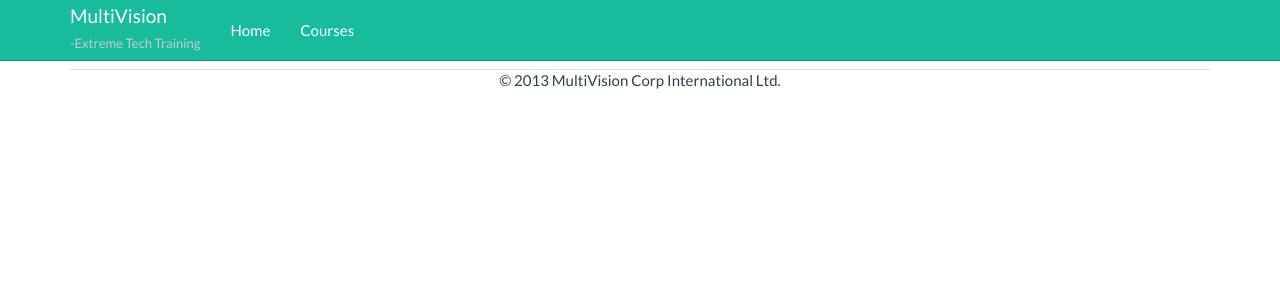
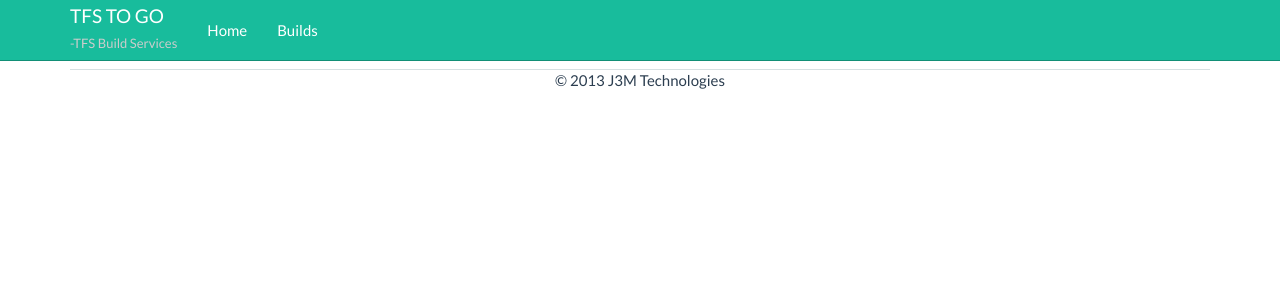
Before and after one commit to chyno/builds, a Node server app: template server/views/index.jade in a window 1280 px wide. Shown: the top 300 px of the page. Run offline with Node 20, Linux system fonts and the light colour scheme; the template is opened without the code that fills it, so the values that code supplies are empty; style sheets or scripts are compiled from the project's sources; some libraries are stand-ins or nearby versions.

Commit message:
create list of builds

```diff
--- a/public/app/app.js
+++ b/public/app/app.js
@@ -18,7 +18,7 @@ angular.module('app').config(function($routeProvider, $locationProvider) {
     //.when('/', { templateUrl: '/partials/main/main', controller: 'mvMainCtrl' })
     $routeProvider
 
-        .when('/', { templateUrl: '/partials/tfstogo/main', controller: 'mvMainCtrl' })
+        .when('/', { templateUrl: '/partials/tfstogo/buildsMain', controller: 'mvBuildsMainCtrl' })
         .when('/admin/users', {
             templateUrl: '/partials/admin/user-list',
             controller: 'mvUserListCtrl',
--- a/public/app/courses/mvCachedCourses.js
+++ b/public/app/courses/mvCachedCourses.js
@@ -3,11 +3,11 @@ angular.module('app').factory('mvCachedCourses', function(mvCourse) {
 
     return {
         query: function() {
-      if(!courseList) {
+            if (!courseList) {
                 courseList = mvCourse.query();
             }
 
             return courseList;
         }
-  }
+    };
 })
--- a/public/app/tfstogo/mvBuild.js
+++ b/public/app/tfstogo/mvBuild.js
@@ -1,21 +1,13 @@
 angular.module('app').factory('mvBuild', function($q) {
+
     return {
-        builds : [
-            { "buildName ": "Develoipment TFS to GO", "Success": true, "timeFinished": "11\/29\/2013 04:09:31" },
-            { "buildName ": "Develoipment TFS to GO 1", "Success": true, "timeFinished": "11\/23\/2014 04:09:31" },
-            { "buildName ": "Develoipment TFS to GO 2", "Success": false, "timeFinished": "11\/10\/2014 04:09:31" }
-        ],
+        builds: [{buildName: 'build1'}, {buildName: 'build 2'}],
+
         getLastBuild: function() {
-            var deferred = $q.defer();
-
-            deferred.resolve(builds[0]);
-            return deferred.promise;
+            return null;
         },
         getAllBuilds: function() {
-            var deferred = $q.defer();
-            deferred.resolve(builds);
-            return deferred.promise;
+            return this.builds;
         }
-
     };
 });
--- a/public/app/tfstogo/mvBuildsMainCtrl.js
+++ b/public/app/tfstogo/mvBuildsMainCtrl.js
@@ -1,7 +1,6 @@
-angular.module('app').controller('mvBuildsMainCtrl', function($scope) {
+angular.module('app').controller('mvBuildsMainCtrl', function($scope,mvBuild ) {
 
     $scope.init = function() {
-      //  this.builds = mvBuild.getAllBuilds();
-      //  mvBuild.getLastBuild();
+       this.builds = mvBuild.getAllBuilds();
     };
 });
--- a/server.js
+++ b/server.js
@@ -8,7 +8,7 @@ var config = require('./server/config/config')[env];
 
 require('./server/config/express')(app, config);
 
-//require('./server/config/mongoose')(config);
+require('./server/config/mongoose')(config);
 
 require('./server/config/passport')();
 
--- a/server/includes/scripts.jade
+++ b/server/includes/scripts.jade
@@ -18,4 +18,6 @@ script(type="text/javascript", src="/app/courses/mvCourseListCtrl.js")
 script(type="text/javascript", src="/app/courses/mvCourse.js")
 script(type="text/javascript", src="/app/courses/mvCachedCourses.js")
 script(type="text/javascript", src="/app/courses/mvCourseDetailCtrl.js")
+script(type="text/javascript", src="/app/tfstogo/mvBuild.js")
+script(type="text/javascript", src="/app/tfstogo/mvBuildsMainCtrl.js")
 script(type="text/javascript", src="/app/tfstogo/main.js")
--- a/server/views/index.jade
+++ b/server/views/index.jade
@@ -4,18 +4,18 @@ block main-content
   .navbar.navbar-inverse.navbar-fixed-top
     .container
       .navbar-header
-        a.navbar-brand(href="/") MultiVision
-          h6 -Extreme Tech Training
+        a.navbar-brand(href="/") TFS TO GO
+          h6 -TFS Build Services
       .navbar-collapse.collapse
         ul.nav.navbar-nav
           li
             a(href="/") Home
           li
-            a(href="/courses") Courses
+            a(href="/courses") Builds
         div(ng-include="'/partials/account/navbar-login'")
 
   section.content
     div(ng-view)
 
   footer.container.text-center
-    p &copy; 2013 MultiVision Corp International Ltd.
+    p &copy; 2013 J3M Technologies
```
Also changed, not shown: package.json (+7 -4 lines), public/app/tfstogo/buildsMain.jade (+7 -1 lines), test/tests/tfsbuild/mainSpec.js (+19 -14 lines), 1 other file. Lines whose indentation alone changed are shown as unchanged.
